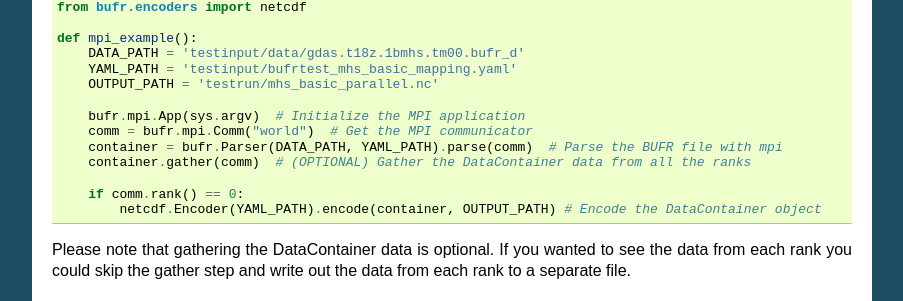
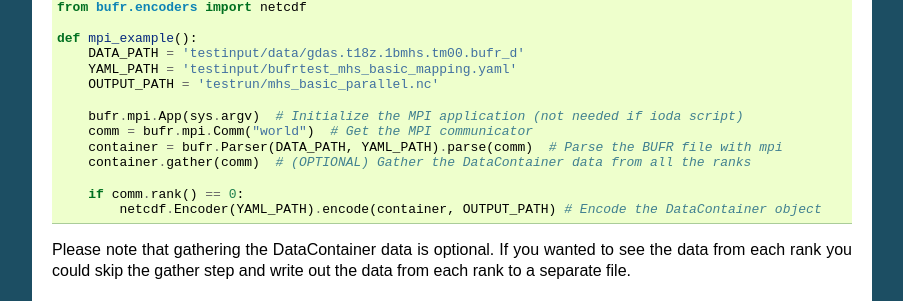
Before and after one commit to NOAA-EMC/bufr-query, a Sphinx documentation site: the page built from docs/python_api.rst, in a window 1280 px wide and 900 px high, scrolled down 2637 px. Shown: the part 151-452 px from the top of the window, without its empty margins (198-1101 px from the left). Built offline with Sphinx 7.4.7, drawn with Linux system fonts in a browser that asks for light colours; pages that are not in the unit, such as notebooks, are missing from menus.

Commit message:
small doc changes

```diff
--- a/docs/python_api.rst
+++ b/docs/python_api.rst
@@ -179,7 +179,7 @@ to make this easy. Please see the following example:
       YAML_PATH = 'testinput/bufrtest_mhs_basic_mapping.yaml'
       OUTPUT_PATH = 'testrun/mhs_basic_parallel.nc'
 
-      bufr.mpi.App(sys.argv)  # Initialize the MPI application
+      bufr.mpi.App(sys.argv)  # Initialize the MPI application (not needed if ioda script)
       comm = bufr.mpi.Comm("world")  # Get the MPI communicator
       container = bufr.Parser(DATA_PATH, YAML_PATH).parse(comm)  # Parse the BUFR file with mpi
       container.gather(comm)  # (OPTIONAL) Gather the DataContainer data from all the ranks
```
